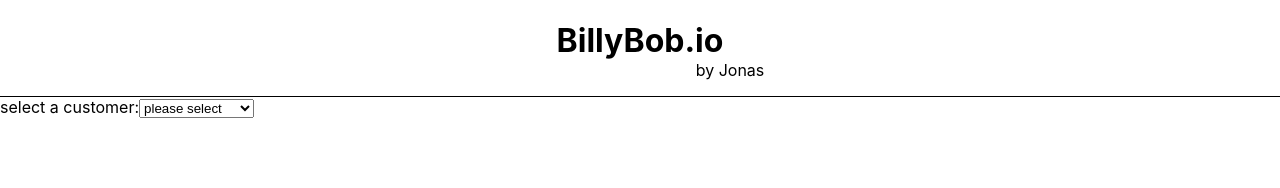
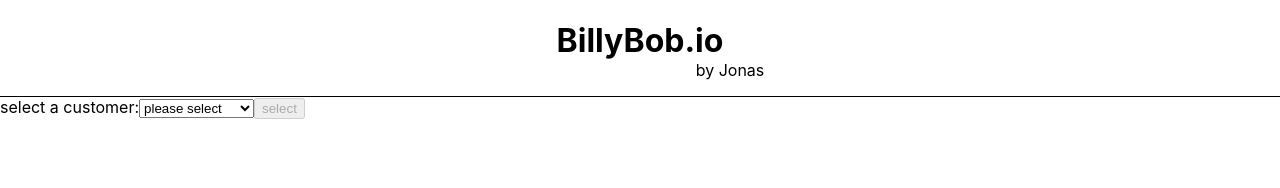
Before and after one commit to DevUnderConstruction/capstone-project, a Next.js app: page / in a window 1280 px wide. Both pictures are taken after a click on the element 336 px from the left and 254 px from the top of the page. Shown: the top 188 px of the page. Built offline with nearby package versions, Linux system fonts and the light colour scheme.

Commit message:
add button which is enabled if customer is selected

```diff
--- a/components/BillCard.js
+++ b/components/BillCard.js
@@ -1,5 +1,8 @@
 import SelectCustomer from "./SelectCustomer";
+import { useState } from "react";
 export default function BillCard({ customers }) {
+  const [disable, setDisable] = useState(true);
+
   const handleSelectClick = (event) => {
     event.preventDefault();
 
@@ -7,8 +10,15 @@ export default function BillCard({ customers }) {
     const selectedCustomer = customers.find(
       (customer) => customer.id === Number(event.target.value)
     );
-    console.log(selectedCustomer);
+
+    setDisable(false);
   };
 
-  return <SelectCustomer customers={customers} onChange={handleSelectClick} />;
+  return (
+    <SelectCustomer
+      customers={customers}
+      onChange={handleSelectClick}
+      disable={disable}
+    />
+  );
 }
--- a/components/SelectCustomer.js
+++ b/components/SelectCustomer.js
@@ -1,4 +1,4 @@
-export default function SelectCustomer({ customers, onChange }) {
+export default function SelectCustomer({ customers, onChange, disable }) {
   return (
     <label>
       select a customer:
@@ -10,6 +10,7 @@ export default function SelectCustomer({ customers, onChange }) {
           </option>
         ))}
       </select>
+      <button disabled={disable}>select</button>
     </label>
   );
 }
```
